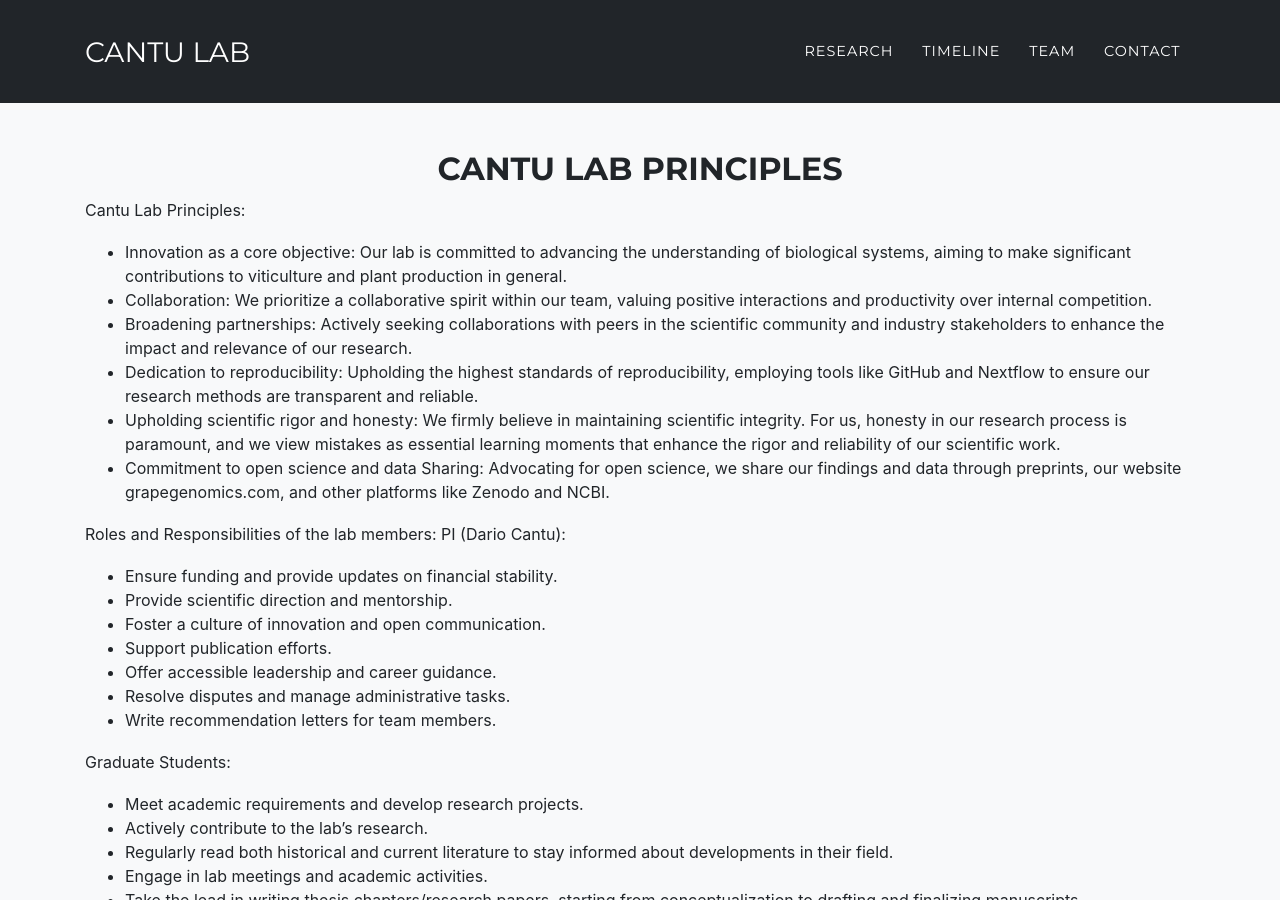
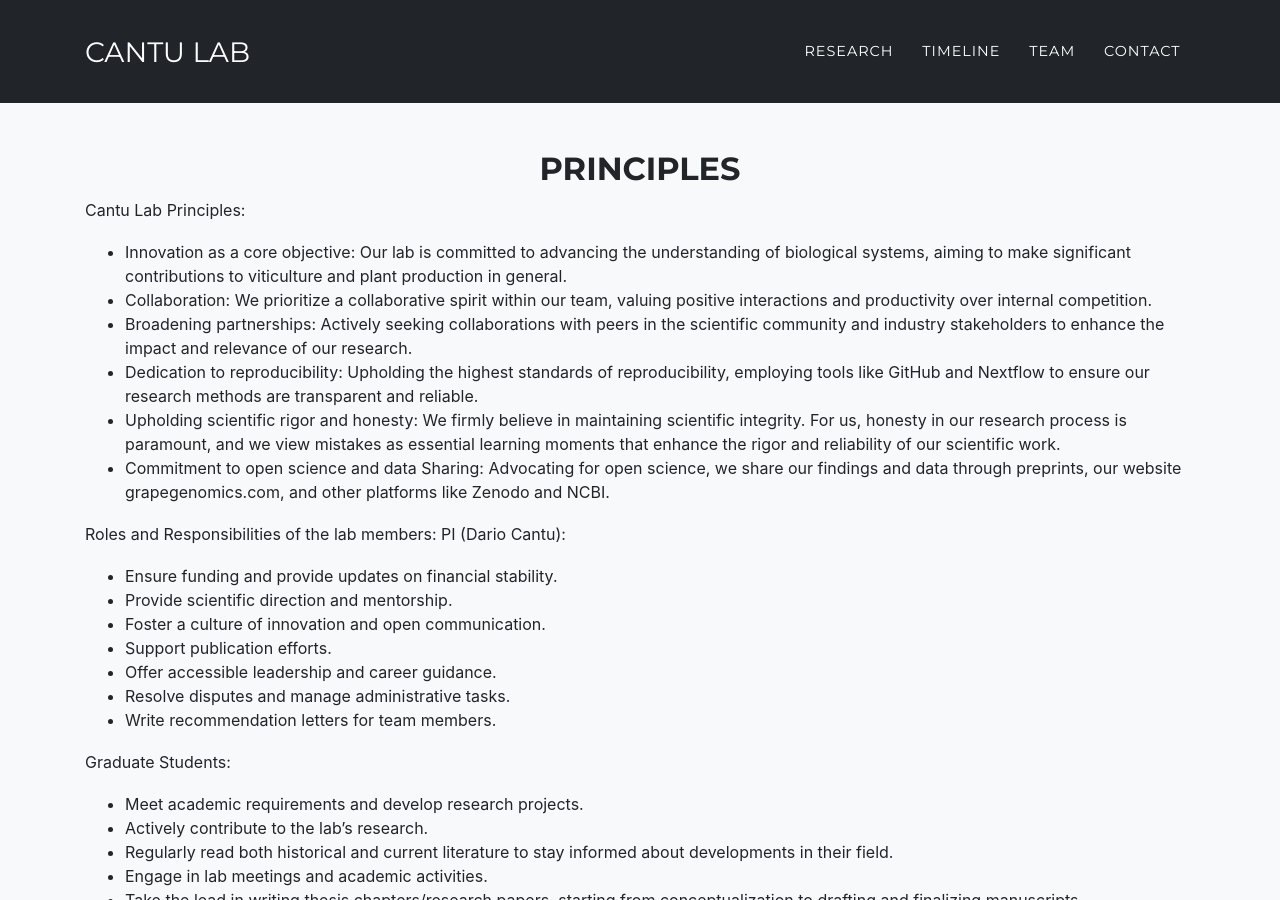
Before and after one commit to CantuLab/cantulab.github.com, a Jekyll site: the page built from principles.md, in a window 1280 px wide and 900 px high. Built offline with Jekyll 4.4.1, drawn with Linux system fonts in a browser that asks for light colours; some web fonts are replaced.

Commit message:
edit link

```diff
--- a/_includes/research.html
+++ b/_includes/research.html
@@ -10,7 +10,7 @@
             <h3 class="section-subheading text-muted">{{ site.data.sitetext[site.locale].research.text }}</h3>
           {% endif %}
           {% if site.data.sitetext[site.locale].research.link %}
-            <h3 class="section-subheading text-muted">{{ site.data.sitetext[site.locale].research.link }}</h3>
+            <a href="principles">{{ site.data.sitetext[site.locale].research.link | default: "principles" }}</a>
           {% endif %}
         </div>
       </div>
@@ -41,7 +41,7 @@
           <h3 class="section-subheading text-muted">{{ site.data.sitetext.research.text }}</h3>
         {% endif %}
         {% if site.data.sitetext[site.locale].research.link %}
-            <h3 class="section-subheading text-muted">{{ site.data.sitetext[site.locale].research.link }}</h3>
+          <a href="principles">{{ site.data.sitetext.research.link | default: "principles" }}</a>
         {% endif %}
       </div>
     </div>
--- a/principles.md
+++ b/principles.md
@@ -5,7 +5,7 @@ background: grey
 ---
 
 <div class="col-lg-12 text-center">
-	<h2 class="section-heading text-uppercase">Cantu lab principles</h2>
+	<h2 class="section-heading text-uppercase">principles</h2>
 </div>
 
 Cantu Lab Principles:
```
